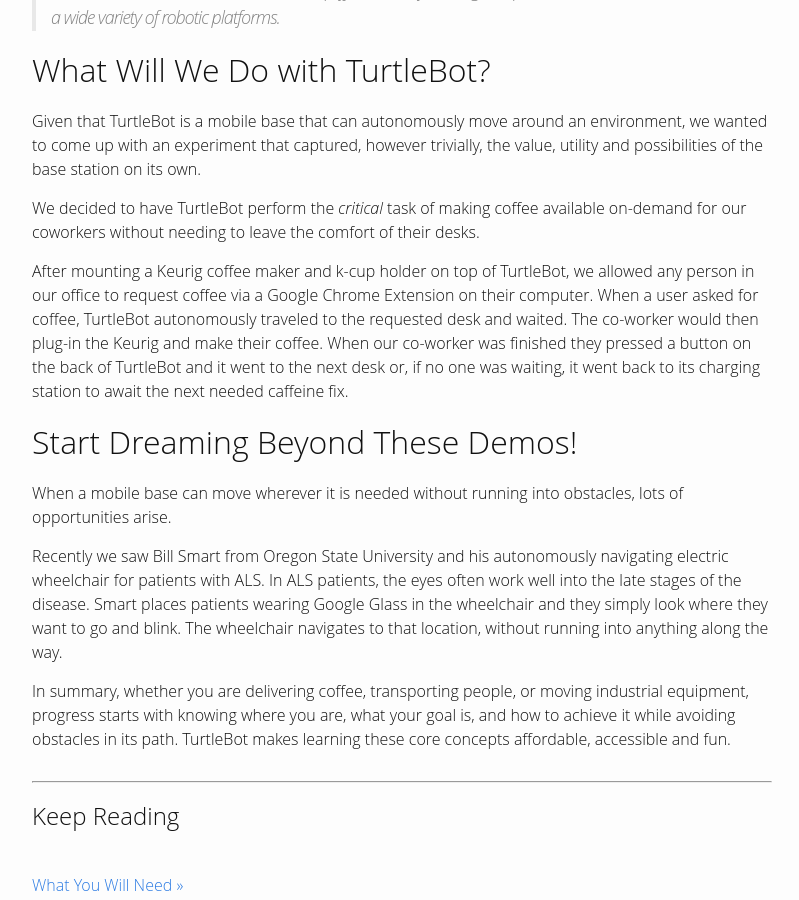
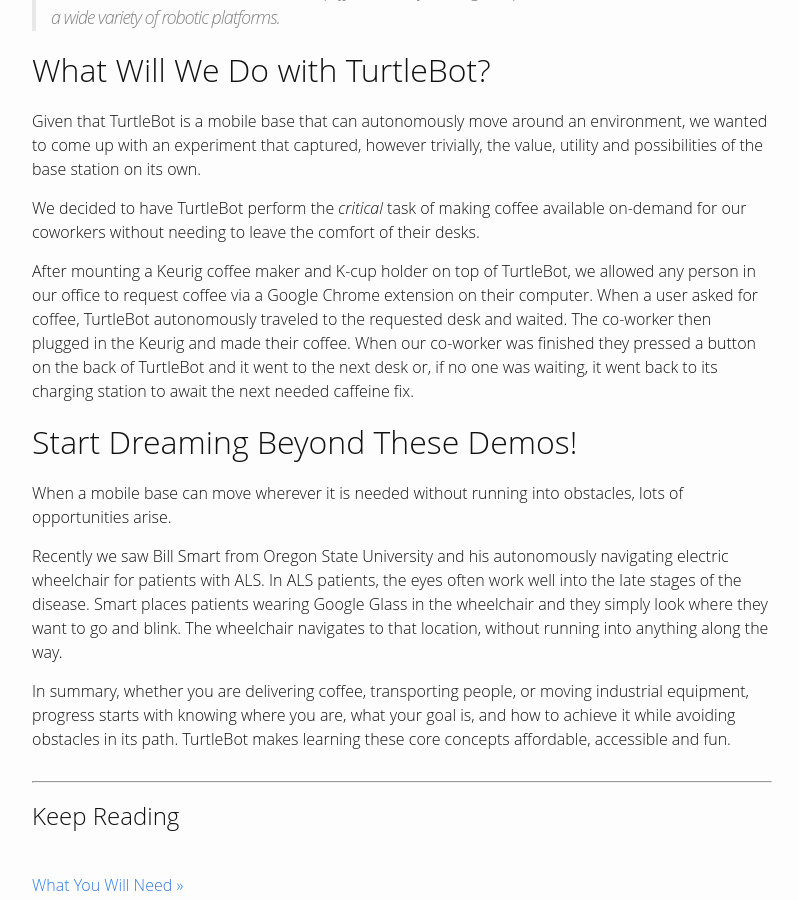
Before and after one commit to turtlebot/learn.turtlebot.com, a Jekyll site: the page built from _posts/2015-02-01-1.markdown, in a window 1280 px wide and 900 px high, scrolled down 1351 px. Shown: the whole window, without its empty margins (238-1037 px from the left). Built offline with Jekyll 4.4.1, drawn with Linux system fonts in a browser that asks for light colours; nearby versions of some CDN libraries.

Commit message:
copy editing

```diff
--- a/_posts/2015-02-01-1.markdown
+++ b/_posts/2015-02-01-1.markdown
@@ -33,7 +33,7 @@
 
 We decided to have TurtleBot perform the *critical* task of making coffee available on-demand for our coworkers without needing to leave the comfort of their desks.
 
-After mounting a Keurig coffee maker and k-cup holder on top of TurtleBot, we allowed any person in our office to request coffee via a Google Chrome Extension on their computer. When a user asked for coffee, TurtleBot autonomously traveled to the requested desk and waited. The co-worker would then plug-in the Keurig and make their coffee. When our co-worker was finished they pressed a button on the back of TurtleBot and it went to the next desk or, if no one was waiting, it went back to its charging station to await the next needed caffeine fix.
+After mounting a Keurig coffee maker and K-cup holder on top of TurtleBot, we allowed any person in our office to request coffee via a Google Chrome extension on their computer. When a user asked for coffee, TurtleBot autonomously traveled to the requested desk and waited. The co-worker then plugged in the Keurig and made their coffee. When our co-worker was finished they pressed a button on the back of TurtleBot and it went to the next desk or, if no one was waiting, it went back to its charging station to await the next needed caffeine fix.
 
 ## Start Dreaming Beyond These Demos!
 
```
